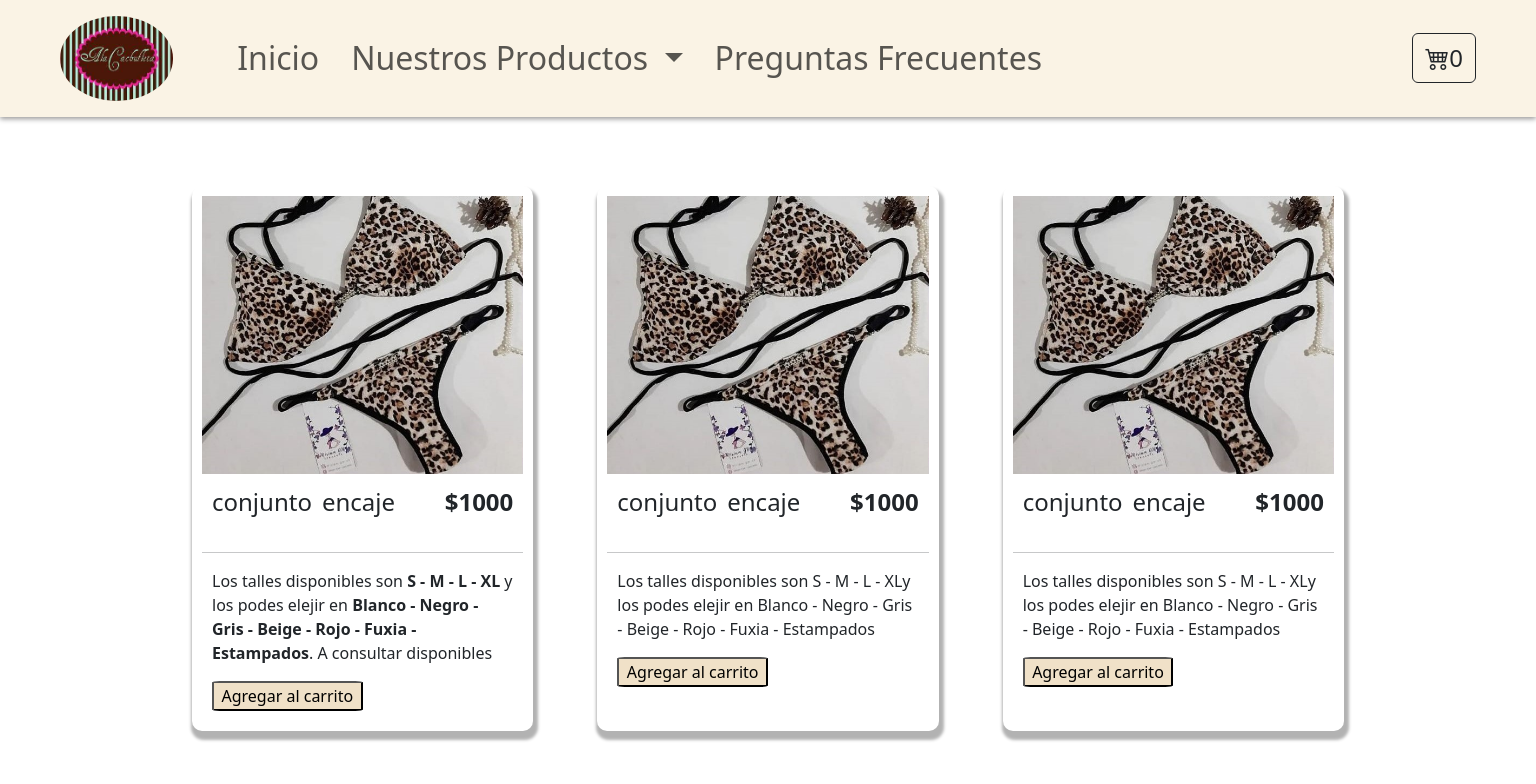
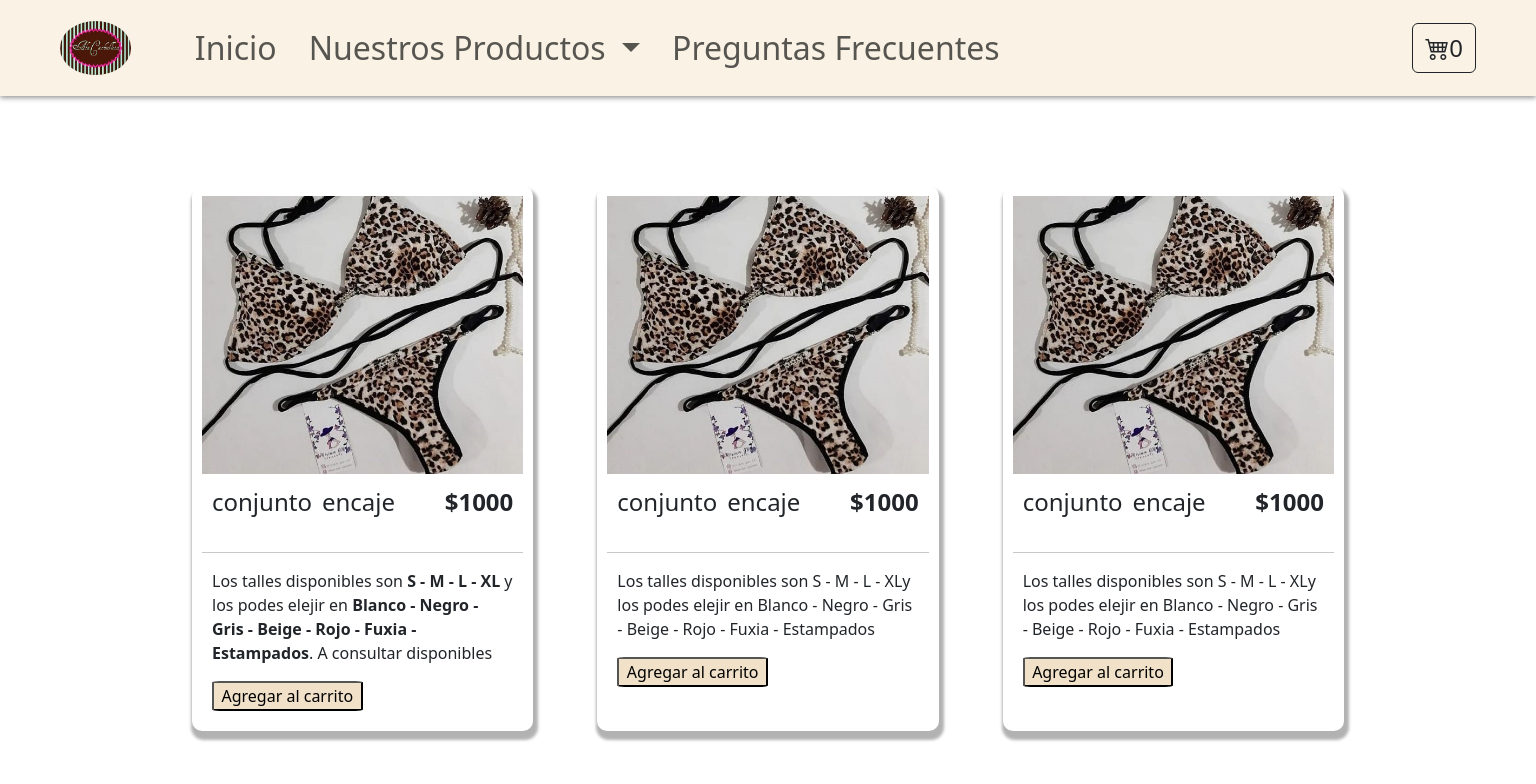
Before and after one commit to sole-arguello/alacachufleta, a website: page index.html in a window 1536 px wide. Shown: the top 784 px of the page. Drawn offline with nearby package versions, Linux system fonts and the light colour scheme.

Commit message:
limpio el codigo

```diff
--- a/scss/_responsive.scss
+++ b/scss/_responsive.scss
@@ -1,8 +1,5 @@
-/* menor igual 576px*/
-// @media only screen and (max-width: 576px){
 
-// }
-/* menor igual 768px*/
+/* mayor igual 768px*/
 @media only screen and (min-width: 768px){
     .header{
         &__nav{
@@ -94,8 +91,8 @@
         &__nav{
             &--container{
                 &-logo{
-                    width: 8%;
-                    height: 8%;
+                    width: 5%;
+                    height: 5%;
                 }
                 &-menu{
                     font-size: 2rem;
@@ -115,27 +112,3 @@
           }
       }
 }
-
-
-
-
-
-
-// @include media-breakpoint-up(sm) {
-
-
-// }
-
-// /* mayor igual 768px*/
-// @include media-breakpoint-up(md) {}
-
-// /* mayor igual 992px*/
-// @include media-breakpoint-up(lg) {}
-
-// /* mayor igual 1200px*/
-// @include media-breakpoint-up(xl) {}
-
-// /* mayor igual 1400px*/
-// @include media-breakpoint-up(xxl) {}
-
-// @media (min-width: 1440px) and (max-width: 2000px){}
```
Also changed, not shown: css/style.css.
